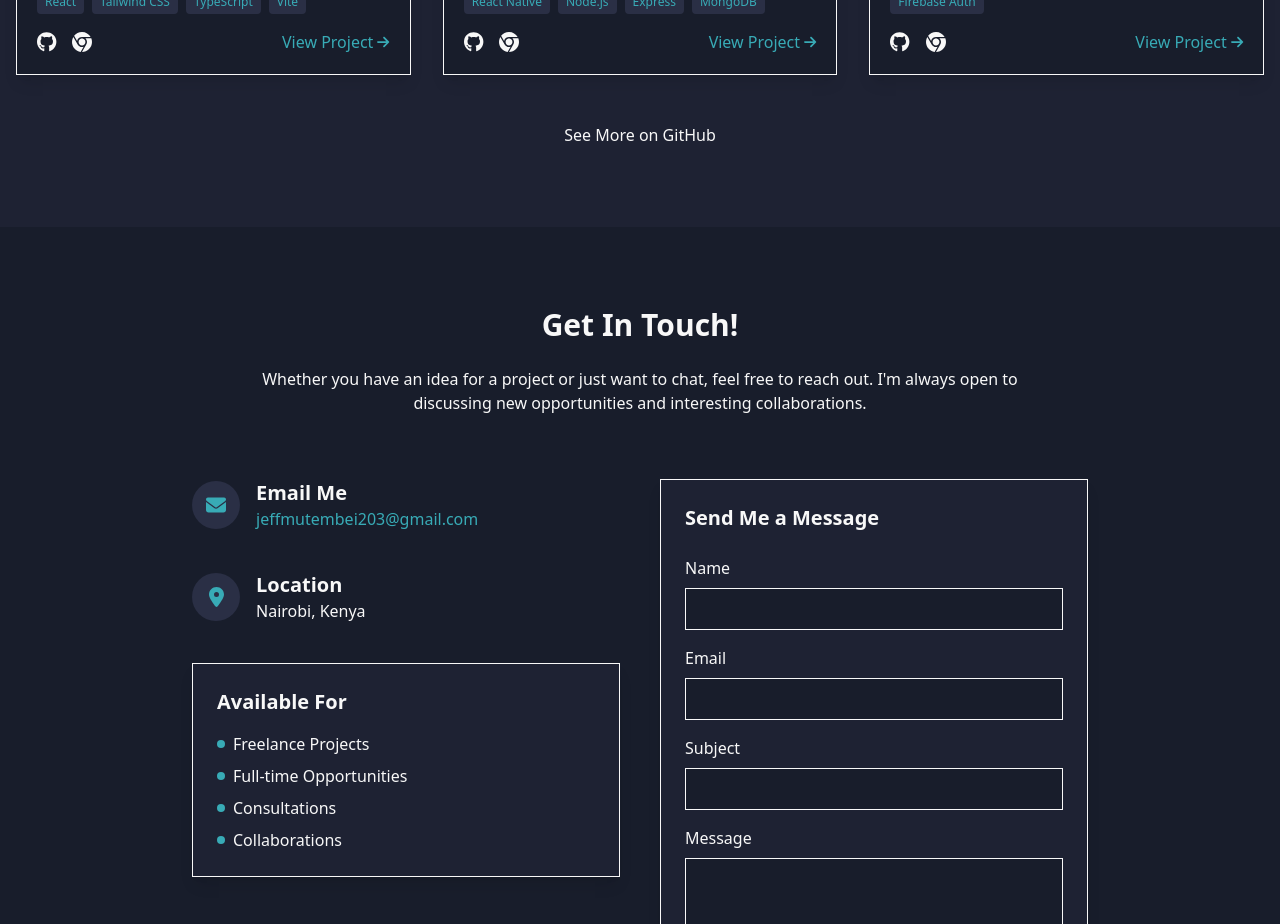
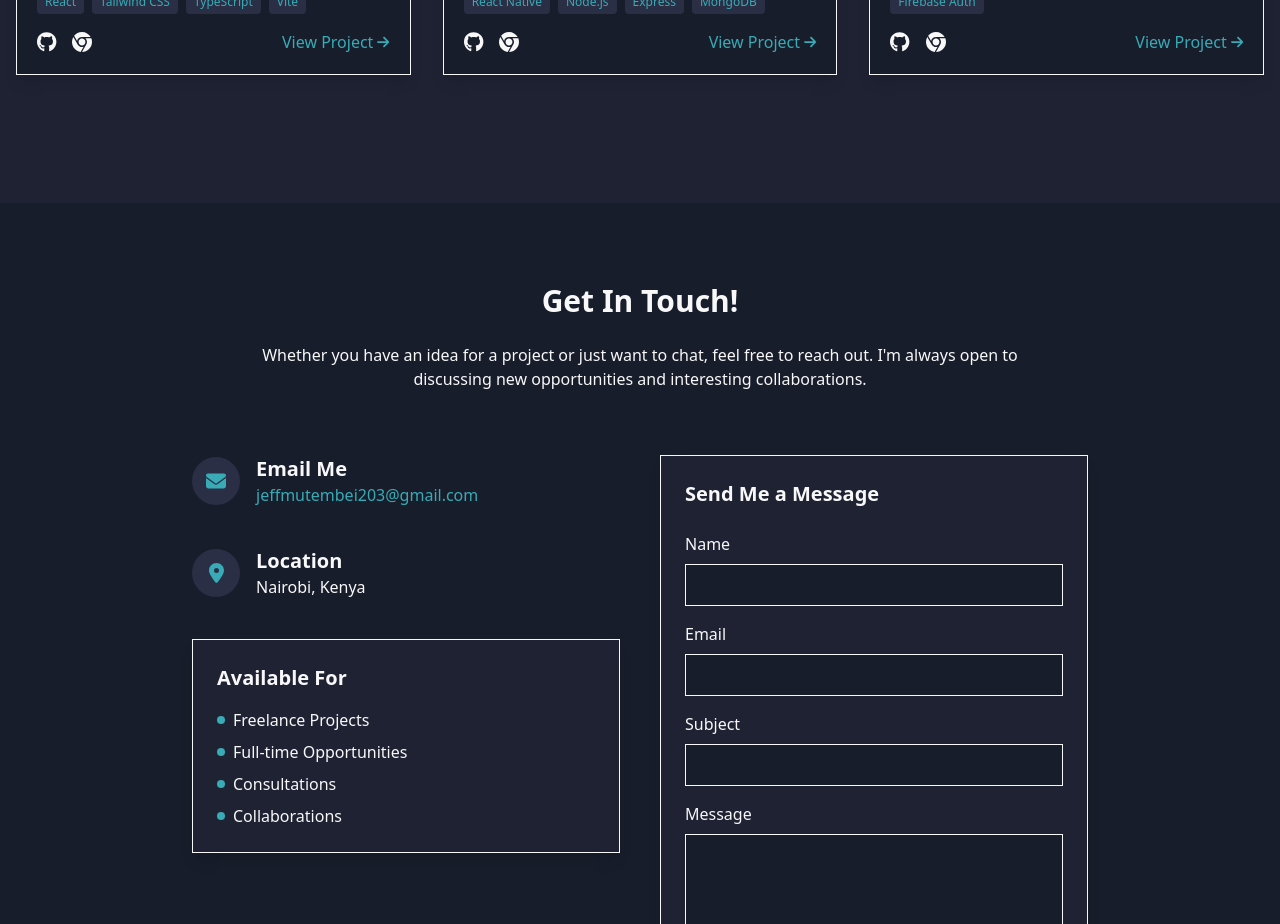
Before and after one commit to jeff203-del/jeff-mutembei-portfolio, a React (Vite) app: page / in a window 1280 px wide. Shown: the part 4280-5204 px from the top of the page. Built offline with nearby package versions, Linux system fonts and the light colour scheme.

Commit message:
Update Projects.tsx

```diff
--- a/src/sections/Projects.tsx
+++ b/src/sections/Projects.tsx
@@ -144,7 +144,7 @@ const Projects = () => {
           //  rel="noopener noreferrer"
           //  className="btn btn-primary"
           >
-            See More on GitHub
+
           </a>
 
         </div>
```
